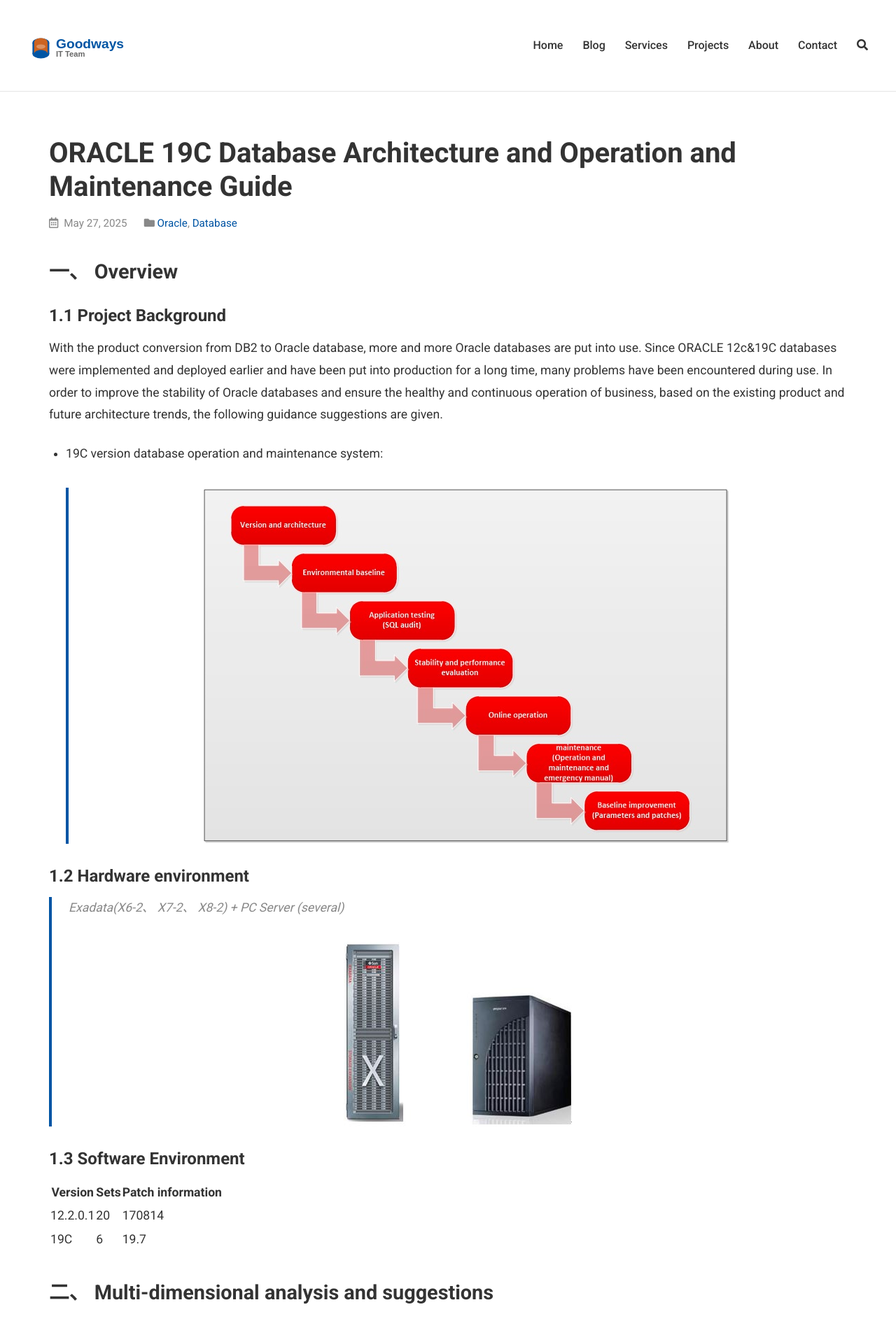
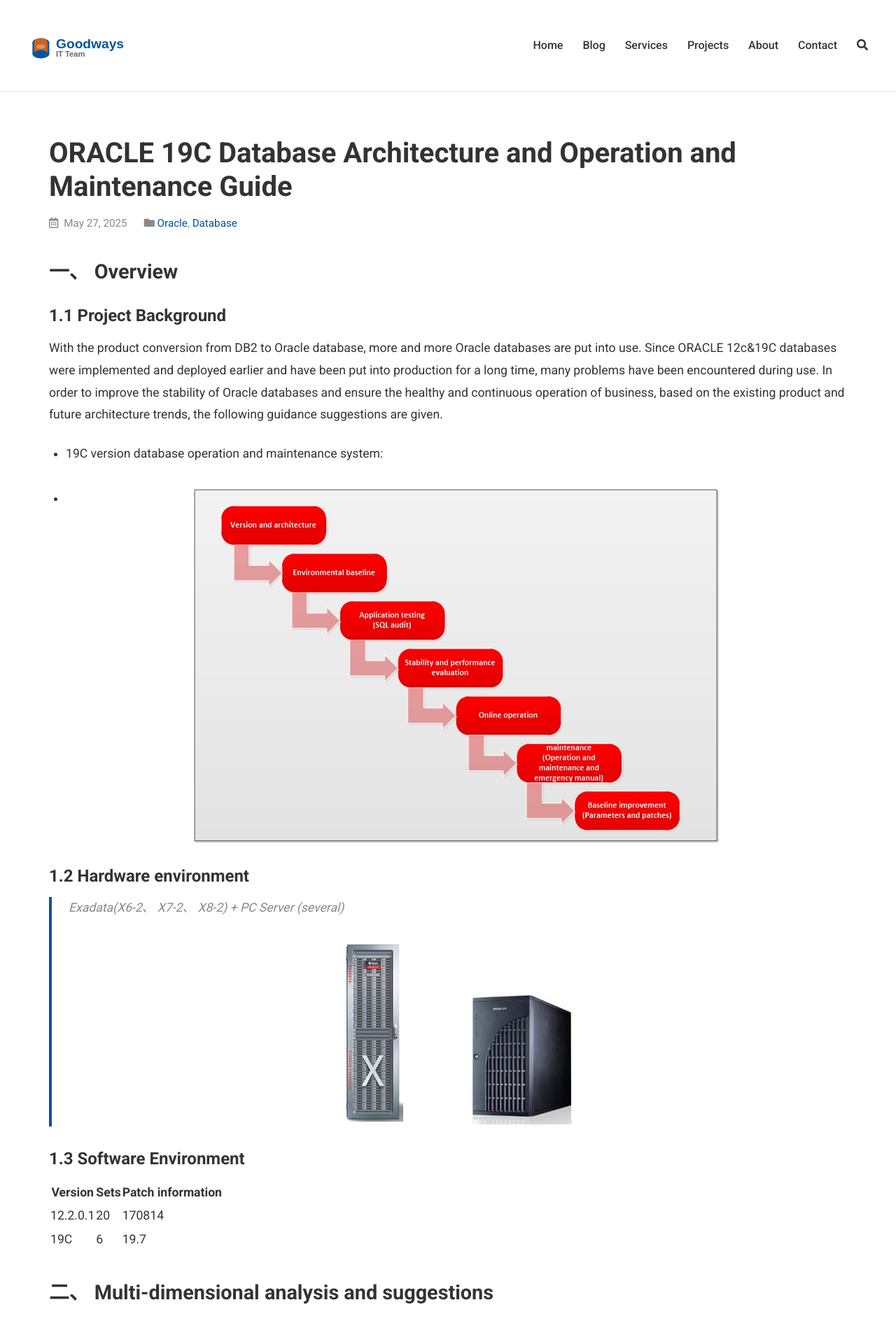
Before and after one commit to goodwaysIT/en, a Jekyll site: the page built from _posts/2025-05-27-ORACLE-19C-Database-Architecture-and-Operation-and-Maintenance-Guide.md, in a window 1280 px wide. Shown: the top 1898 px of the page at 70% size. Built offline with Jekyll 4.4.1, drawn with Linux system fonts in a browser that asks for light colours.

```diff
--- a/_posts/2025-05-27-ORACLE-19C-Database-Architecture-and-Operation-and-Maintenance-Guide.md
+++ b/_posts/2025-05-27-ORACLE-19C-Database-Architecture-and-Operation-and-Maintenance-Guide.md
@@ -13,7 +13,7 @@ author: Leo.Wang
 ### 1.1	Project Background
 With the product conversion from DB2 to Oracle database, more and more Oracle databases are put into use. Since ORACLE 12c&19C databases were implemented and deployed earlier and have been put into production for a long time, many problems have been encountered during use. In order to improve the stability of Oracle databases and ensure the healthy and continuous operation of business, based on the existing product and future architecture trends, the following guidance suggestions are given.
 * 19C version database operation and maintenance system:
-> ![db_architecture](https://goodwaysit.github.io/en/assets/images/database/db_architecture.png#pic_left)
+* ![db_architecture](https://goodwaysit.github.io/en/assets/images/database/db_architecture.png#pic_left)
 
 ### 1.2	Hardware environment
 > Exadata(X6-2、 X7-2、 X8-2) + PC Server (several)
```
